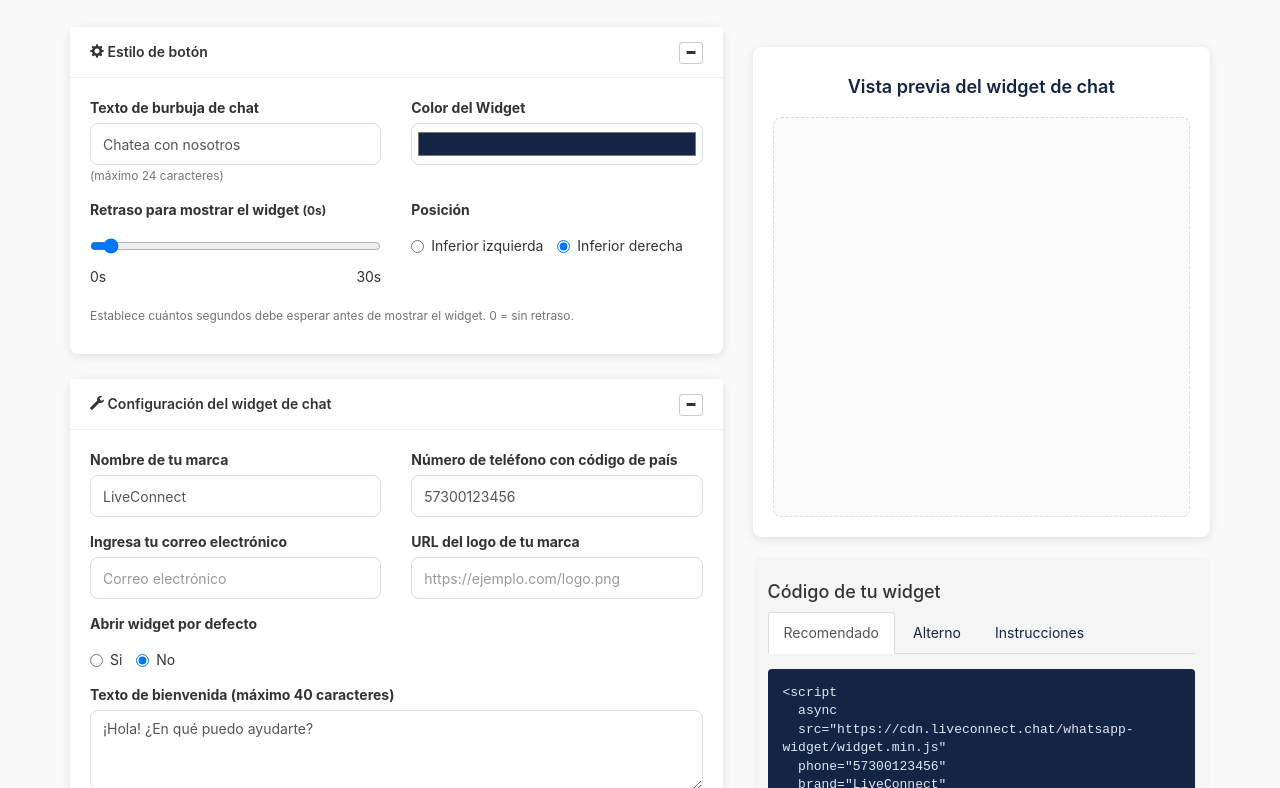
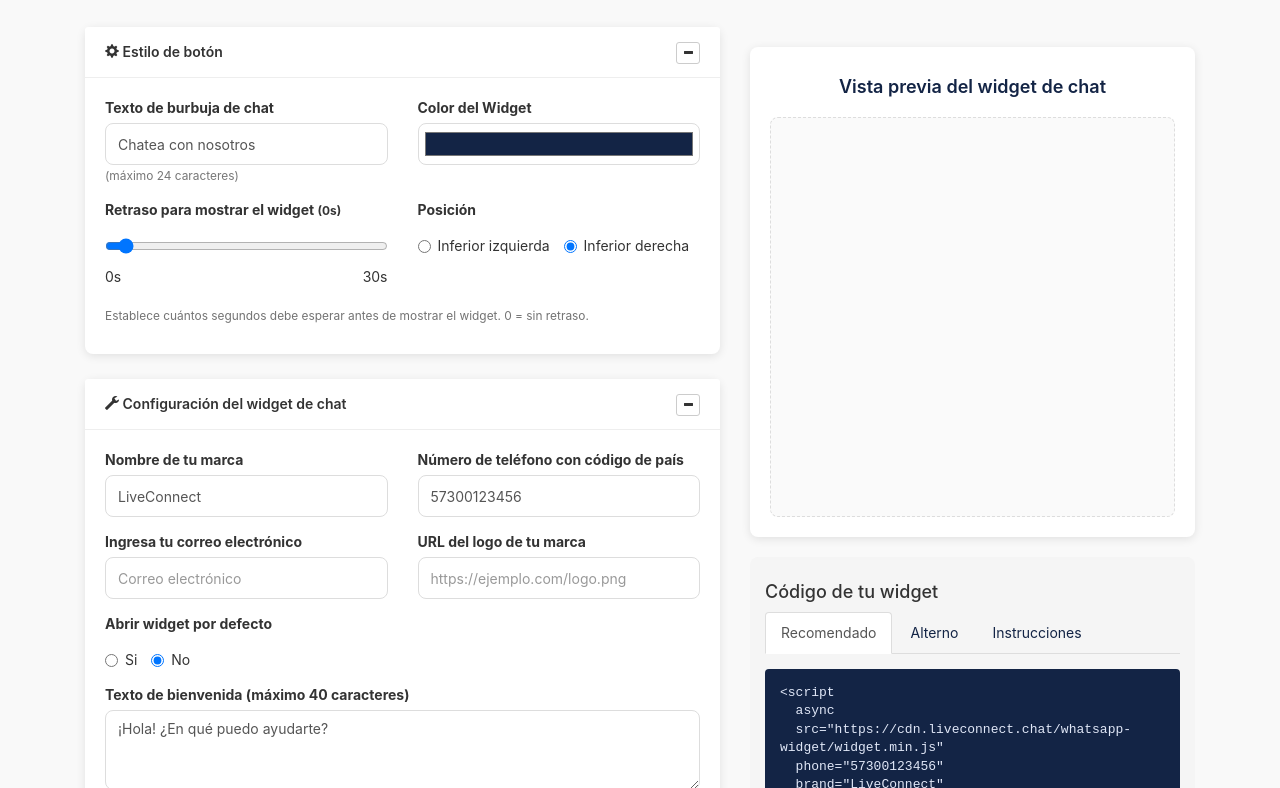
Before and after one commit to Exus-Agencia-Web/whatsapp-widget-generator, a website: page whatsapp-widget/index.html in a window 1280 px wide. Shown: the part 53-841 px from the top of the page. Drawn offline with nearby package versions, Linux system fonts and the light colour scheme.

Commit message:
Agregar estilos responsivos para contenedor en pantallas anchas

```diff
--- a/whatsapp-widget/index.html
+++ b/whatsapp-widget/index.html
@@ -300,6 +300,12 @@
         }
         wa-widget:not([phone]) {
             display: none !important;
+        }
+
+        @media (min-width: 1140px) {
+            .container {
+                width: 1140px;
+            }
         }
     </style>
 </head>
```
